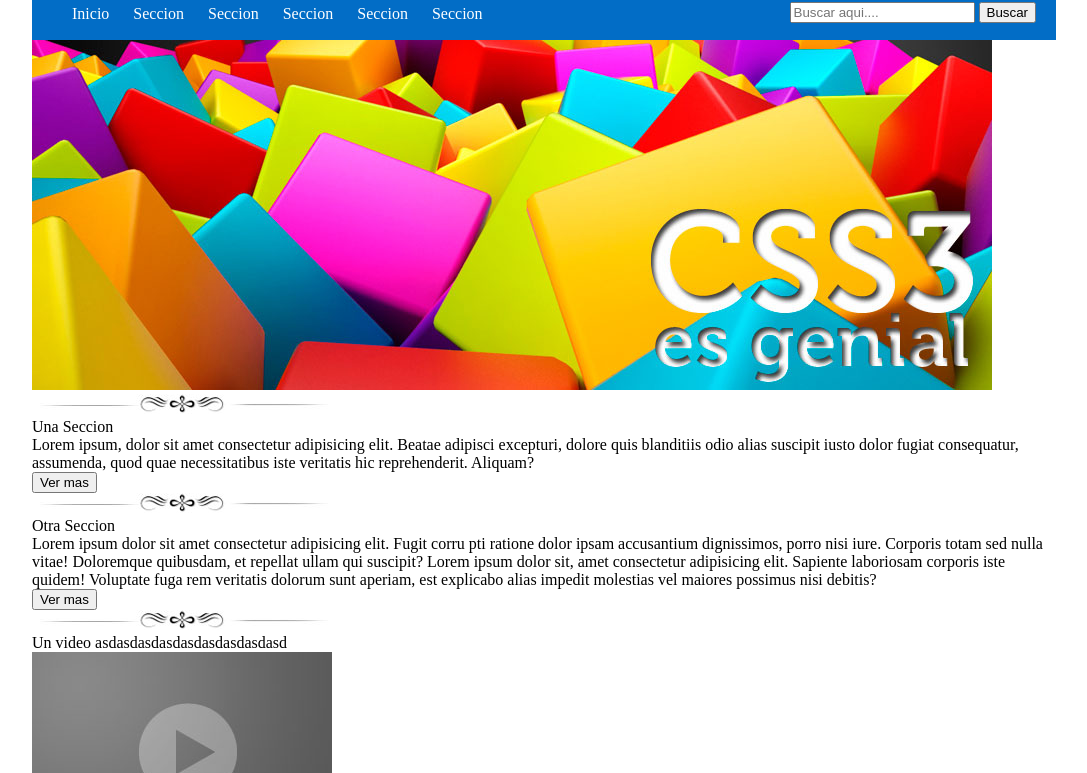
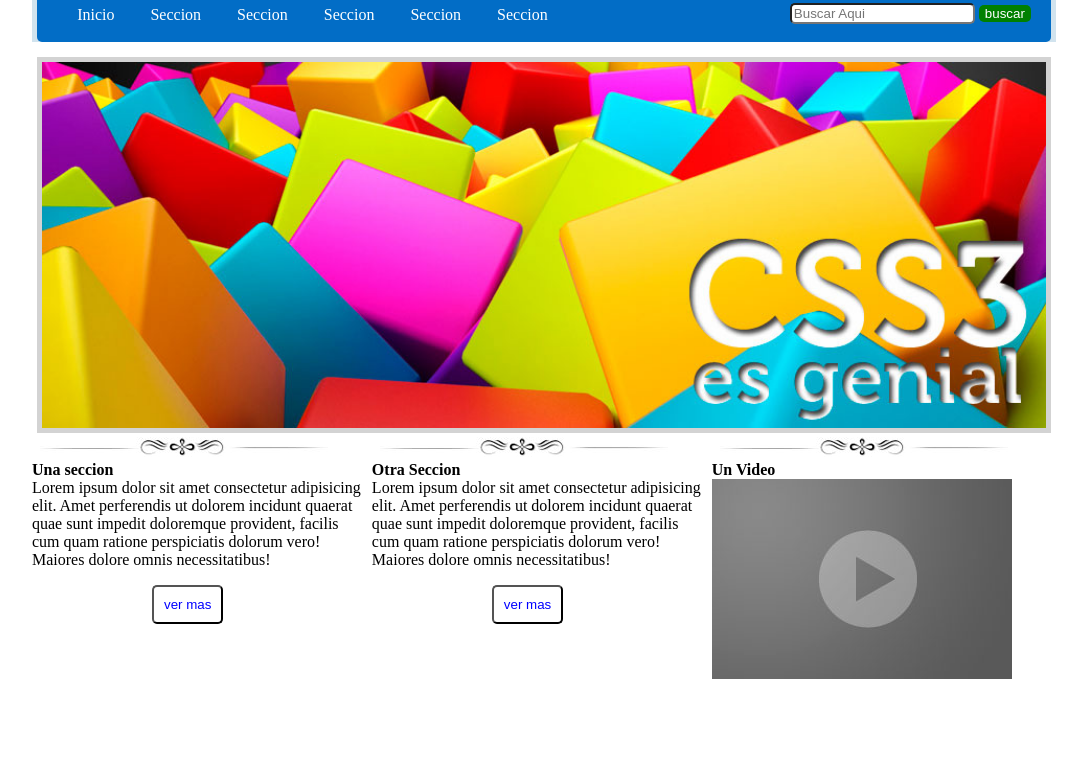
Before and after one commit to JavierVillafana/PW15162022, a plain HTML site: page PracticaCSS01/index.html in a window 1280 px wide. Shown: the part 169-942 px from the top of the page, without its empty margins (96-1183 px from the left). After the commit the page ends 852 px from the top, so only its background shows below. Drawn offline with Linux system fonts and the light colour scheme.

Commit message:
Practica01 Finalizada

```diff
--- a/PracticaCSS01/css/style.css
+++ b/PracticaCSS01/css/style.css
@@ -1,30 +1,73 @@
 body{
-    font-size: 16px;
-    max-width:  1024px;
+    font-size: 1,6rem;
+    max-width: 1024px;
     margin: 0px auto;
 }
+header{
+    background-color: #d1e3ee;
 
-header{
-    background: #d1e3ee;
 }
-
+#logo{
+    margin-top: -150px;
+}
 header nav{
-    background-color: #026dc6;
-    padding: 1px 0px;
+    background-color: #026DC6;
+    padding: 2px 0px;
+    border-radius: 5px;
+    width: 99%;
+    margin: 0px auto;
 }
-
 header nav ul li{
-    color: white;
+    /*border: 1px solid red ;*/
     display: inline-block;
-    margin-right: 20px;
+   color: white;
+   margin-right: 2rem;
 }
-
 header nav form{
     float: right;
     margin-top: -37px;
     margin-right: 20px;
+    border-radius: 20%;
 }
+header nav form input{
+    border-radius: 5px;
+}
+header nav form input[type="submit"]{
+    background: green;
+    border: 1px;
+    color: white;
 
-#logo{
-    margin-top: -150px;;
 }
+#seccion01{
+    margin-top: 15px;
+    /*padding-top: 15px;*/
+}
+#seccion01 article{
+    text-align: center;
+}
+#seccion01 article img{
+    width: 98%;
+    border: 5px solid lightgray;
+}
+#seccion02 article{
+    display: inline-block;
+    width: 32.8%;
+    vertical-align: top;
+}
+.unaSeccion{
+    font-size: 4,5em;
+
+}
+.nito{
+    font-weight: bold;/*Negritas*/
+}
+.otraSeccion{
+    font-size: 2,5em;
+}
+#seccion02 article input[type="submit"]{
+    background: white;
+    border-radius: 5px;
+    color: blue;
+    padding: 10px;
+    margin-left: 120px;
+}
--- a/PracticaCSS01/index.html
+++ b/PracticaCSS01/index.html
@@ -1,12 +1,16 @@
 <!DOCTYPE html>
 <html lang="es">
+
 <head>
     <meta charset="UTF-8">
     <meta http-equiv="X-UA-Compatible" content="IE=edge">
     <meta name="viewport" content="width=device-width, initial-scale=1.0">
+    <title>Practica 01</title>
+    <link rel="preload" href="css/style.css">
     <link rel="stylesheet" href="css/style.css">
-    <title>Document</title>
+
 </head>
+
 <body>
     <header>
         <img src="img/resplandor.png" alt="">
@@ -20,47 +24,54 @@
                 <li>Seccion</li>
                 <li>Seccion</li>
             </ul>
+
             <form action="#">
-                <input type="text" placeholder="Buscar aqui....">
-                <input type="submit" value="Buscar">
+                <input type="text" placeholder="Buscar Aqui">
+                <input type="submit" value="buscar">
             </form>
         </nav>
     </header>
+
     <section id="seccion01">
-        <article>
-            <img src="img/slide2.jpg" alt="">
-        </article>
+        <article><img src="img/slide2.jpg" alt=""></article>
     </section>
     <section id="seccion02">
         <article>
             <img src="img/separador.jpg" alt="">
             <br>
-            Una Seccion
+            <span class="unaSeccion nito">Una seccion</span>
             <br>
-            Lorem ipsum, dolor sit amet consectetur adipisicing elit.
-            Beatae adipisci excepturi, dolore quis blanditiis odio alias suscipit iusto dolor
-            fugiat consequatur, assumenda, quod quae necessitatibus iste veritatis hic reprehenderit.
-            Aliquam?
-            <br>
-            <input type="submit" value="Ver mas">
+            Lorem ipsum dolor sit amet consectetur adipisicing elit.
+            Amet perferendis ut dolorem incidunt quaerat quae sunt impedit doloremque provident, facilis cum quam
+            ratione
+            perspiciatis dolorum vero! Maiores dolore omnis necessitatibus!
+            <p></p>
+            <input type="submit" value="ver mas">
         </article>
         <article>
             <img src="img/separador.jpg" alt="">
             <br>
-            Otra Seccion
+            <span class="otraSeccion nito"> Otra Seccion</span>
             <br>
-            Lorem ipsum dolor sit amet consectetur adipisicing elit. Fugit corru pti ratione dolor ipsam accusantium dignissimos, porro nisi iure. Corporis totam sed nulla vitae! Doloremque quibusdam, et repellat ullam qui suscipit?
-            Lorem ipsum dolor sit, amet consectetur adipisicing elit. Sapiente laboriosam corporis iste quidem! Voluptate fuga rem veritatis dolorum sunt aperiam, est explicabo alias impedit molestias vel maiores possimus nisi debitis?
-            <br>
-            <input type="submit" value="Ver mas">
+            Lorem ipsum dolor sit amet consectetur adipisicing elit.
+            Amet perferendis ut dolorem incidunt quaerat quae sunt impedit doloremque provident, facilis cum quam
+            ratione
+            perspiciatis dolorum vero! Maiores dolore omnis necessitatibus!
+            <p></p>
+            <input type="submit" value="ver mas">
         </article>
         <article>
             <img src="img/separador.jpg" alt="">
             <br>
-            Un video asdasdasdasdasdasdasdasdasd
+            <span class="otraSeccion nito">Un Video</span>
             <br>
             <img src="img/video.jpg" alt="">
         </article>
     </section>
+
+    <footer>
+
+    </footer>
 </body>
+
 </html>
```
